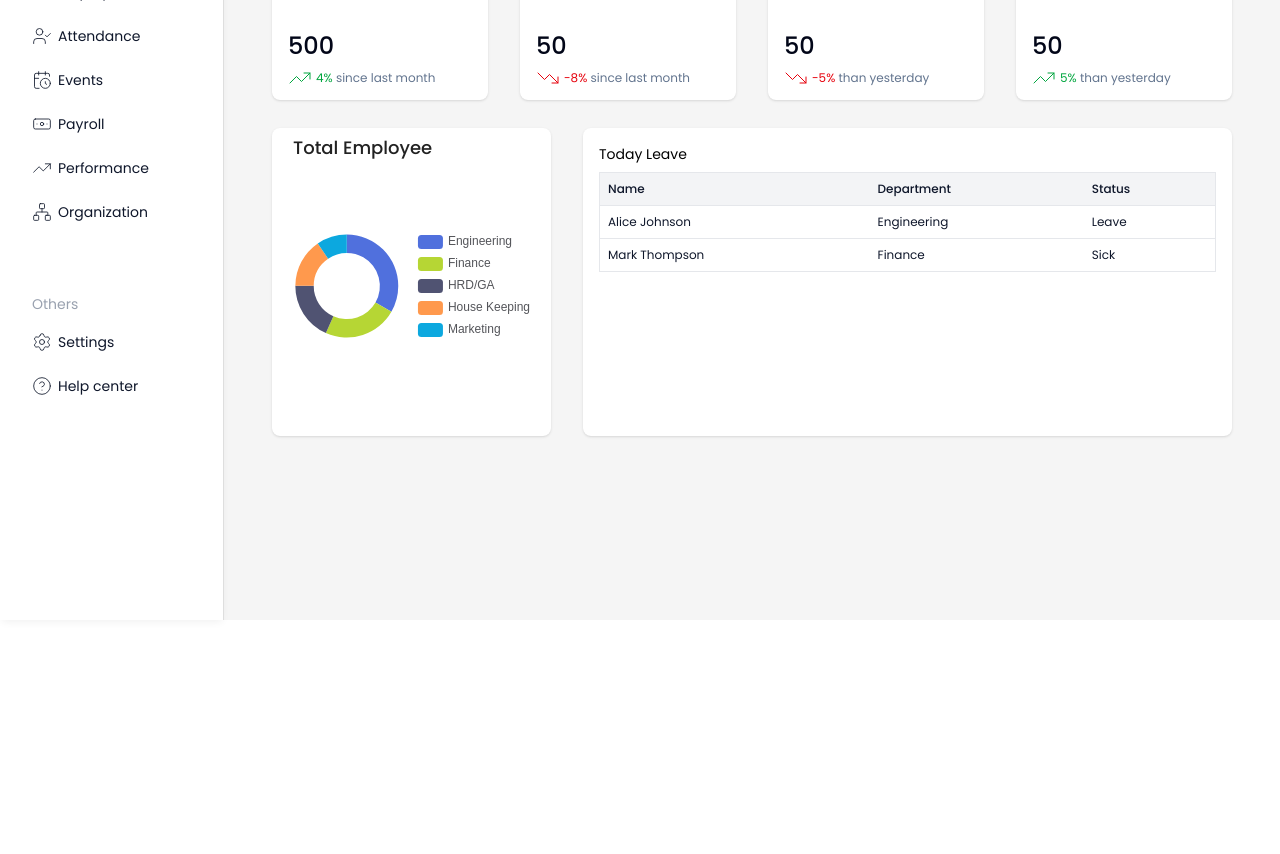
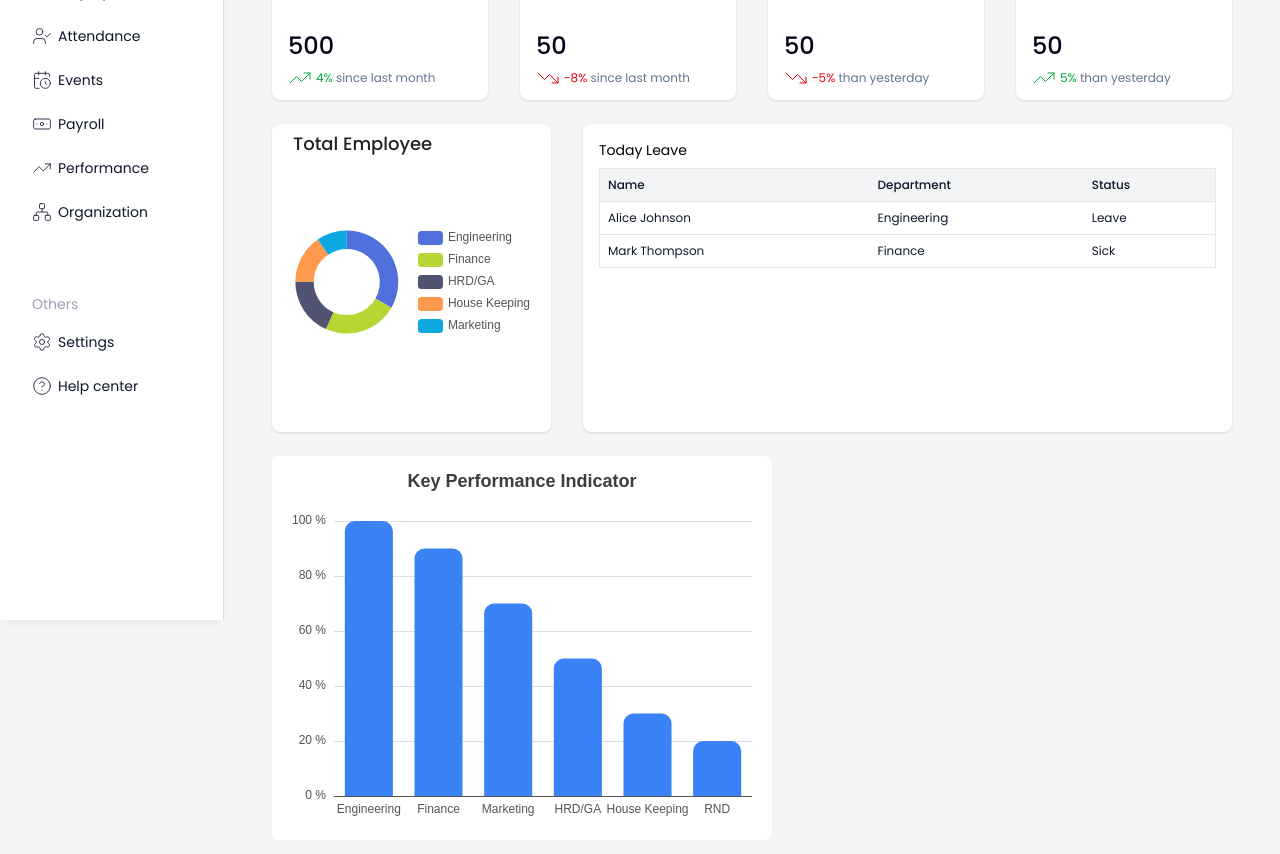
Before and after one commit to Veyd89/Humify, a Next.js app: page /dashboard in a window 1280 px wide. Shown: the part 180-1034 px from the top of the page. Before the commit the page ends 800 px from the top, so only its background shows below. Built offline with nearby package versions, Linux system fonts and the light colour scheme.

Commit message:
feat: dashboard

```diff
--- a/app/(main-page)/dashboard/DashboardModule.tsx
+++ b/app/(main-page)/dashboard/DashboardModule.tsx
@@ -2,6 +2,7 @@ import Card from "@/components/common/Card";
 import { UserCheck, Users, UserX2 } from "lucide-react";
 import Charts from "./Charts";
 import Table from "./Table";
+import KpiDashboardCharts from "./KpiDashboardCharts";
 
 interface TableData extends Record<string, unknown> {
   name: string;
@@ -74,7 +75,7 @@ const DashboardModule = () => {
             <Table />
           </div>
         </div> */}
-      </div>
+        <div className="col-span-4">
           <div className="flex gap-x-8">
             <div className="flex-1 relative bg-white shadow-sm rounded-lg px-4 pt-2">
               <Charts />
@@ -87,6 +88,16 @@ const DashboardModule = () => {
             </div>
           </div>
         </div>
+        <div className="col-span-4">
+          <div className="flex">
+            <div className="flex-1 h-96 px-5 pb-6 bg-white rounded-lg">
+              <KpiDashboardCharts />
+            </div>
+            <div className="w-full flex-1  "></div>
+          </div>
+        </div>
+      </div>
+    </div>
   );
 };
 
--- /dev/null
+++ b/app/(main-page)/dashboard/KpiDashboardCharts.tsx
@@ -0,0 +1,113 @@
+"use client";
+import { DataEmployee } from "@/components/component.type";
+import { EChartsOption } from "echarts";
+import EChartsReact from "echarts-for-react";
+import React from "react";
+
+const KpiEmployee: DataEmployee[] = [
+  { name: "Engineering", value: 100 },
+  { name: "Finance", value: 90 },
+  { name: "Marketing", value: 70 },
+  { name: "HRD/GA", value: 50 },
+  { name: "House Keeping", value: 30 },
+  { name: "RND", value: 20 },
+];
+
+const option: EChartsOption = {
+  // title: {
+  //   show: true,
+  //   text: `Key Performance Indicator`,
+  // },
+  // xAxis: {
+  //   type: "category",
+  // },
+  // yAxis: {},
+  // series: [
+  //   {
+  //     name: "KPI",
+  //     type: "bar",
+  //   },
+  // ],
+  title: {
+    text: "Key Performance Indicator",
+    show: true,
+    top: "12px",
+  },
+
+  tooltip: {
+    trigger: "axis",
+    axisPointer: {
+      type: "shadow",
+    },
+  },
+  grid: {
+    left: "0%",
+    right: "0%",
+    bottom: "0%",
+    containLabel: true,
+  },
+  xAxis: [
+    {
+      type: "category",
+      data: KpiEmployee.map((department) => department.name),
+      axisTick: {
+        alignWithLabel: true,
+      },
+      axisLabel: {
+        interval: 0,
+      },
+    },
+  ],
+  yAxis: [
+    {
+      type: "value",
+      axisLabel: {
+        formatter: "{value} %",
+      },
+    },
+  ],
+  series: [
+    {
+      name: "Direct",
+      type: "bar",
+      // barWidth: "20%",
+      data: KpiEmployee.map((department) => department.value),
+      itemStyle: {
+        // color: (params) => {
+        //   const value = params.value as number;
+
+        //   const min = 0;
+        //   const max = 100;
+
+        //   // normalisasi 0–1
+        //   const t = (value - min) / (max - min);
+
+        //   // batasi supaya tidak lewat 0–1
+        //   const clamp = Math.max(0, Math.min(1, t));
+
+        //   // merah → kuning → hijau
+        //   const r =
+        //     clamp < 0.5 ? 255 : Math.round(255 - (clamp - 0.5) * 2 * 255);
+
+        //   const g = clamp < 0.5 ? Math.round(clamp * 2 * 255) : 255;
+
+        //   const b = 0; // tetap 0 supaya warna hangat–hijau
+
+        //   return `rgb(${r},${g},${b})`;
+        // },
+        color: "#3b82f6",
+        borderRadius: [10, 10, 0, 0],
+      },
+    },
+  ],
+};
+
+const KpiDashboardCharts = () => {
+  return (
+    <div className="h-full">
+      <EChartsReact option={option} style={{ height: "100%" }} />
+    </div>
+  );
+};
+
+export default KpiDashboardCharts;
--- a/app/layout.tsx
+++ b/app/layout.tsx
@@ -22,8 +22,8 @@ export default function RootLayout({
 }>) {
   return (
     <html lang="en">
-      <body className={`${poppins.className} antialiased`}>
-        <main className="bg-primary min-h-screen">
+      <body className={`${poppins.className} antialiased bg-primary`}>
+        <main className=" min-h-screen">
           <Navbar />
           <Sidebar />
           <div className="">{children}</div>
--- a/components/component.type.ts
+++ b/components/component.type.ts
@@ -36,3 +36,8 @@ export type ChartsSeriesAllEmployeeType =
   | "HRD/GA"
   | "House Keeping"
   | "RND";
+
+export interface DataEmployee {
+  value: number;
+  name: ChartsSeriesAllEmployeeType;
+}
```
Also changed, not shown: app/(main-page)/dashboard/Charts.tsx (+5 -6 lines). Lines whose indentation alone changed are shown as unchanged.
